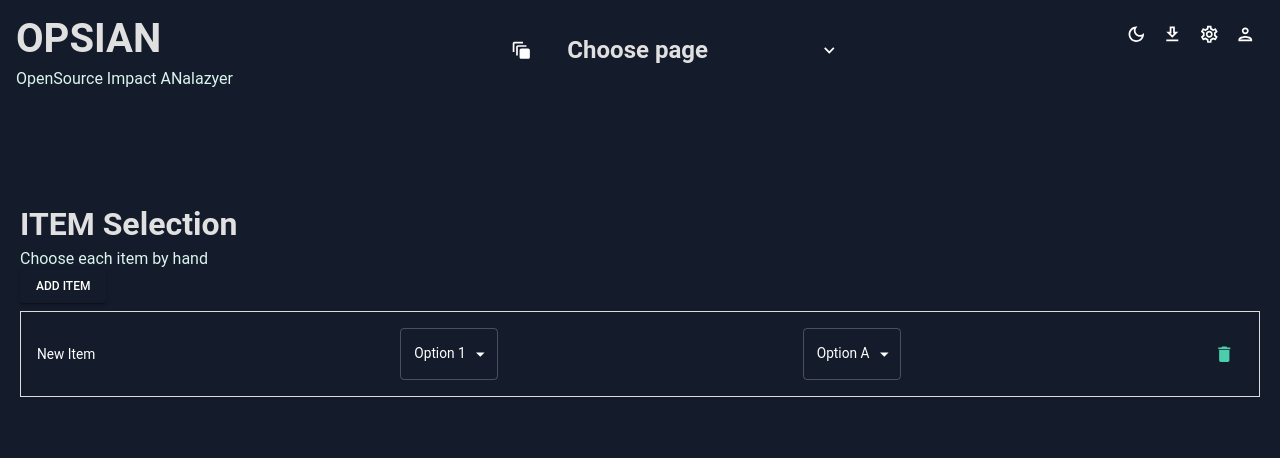
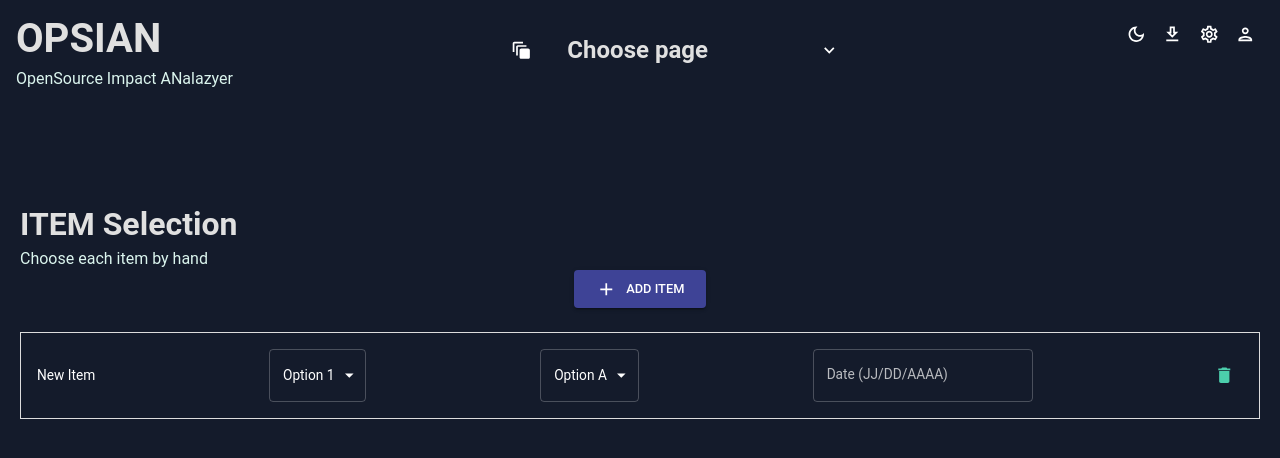
Before and after one commit to amFarwati/SPOC_Analyse_Impact_IT, a React (Create React App) app in the folder v_0.1/front/: page /selection in a window 1280 px wide. Both pictures are taken after a click on the button "ADD ITEM". Shown: the top 458 px of the page. Built offline with nearby package versions, Linux system fonts and the light colour scheme; a web font is replaced by a local one.

Commit message:
page item sans calcul

```diff
--- a/v_0.1/front/package.json
+++ b/v_0.1/front/package.json
@@ -14,7 +14,7 @@
     "@mui/styled-engine-sc": "^6.0.0-alpha.6",
     "@mui/x-charts": "^6.18.2",
     "@mui/x-data-grid": "^6.18.4",
-    "@mui/x-date-pickers": "^6.18.5",
+    "@mui/x-date-pickers": "^6.18.7",
     "@nivo/bar": "^0.84.0",
     "@nivo/core": "^0.84.0",
     "@nivo/geo": "^0.84.0",
--- a/v_0.1/front/src/components/Liste.jsx
+++ b/v_0.1/front/src/components/Liste.jsx
@@ -1,8 +1,10 @@
 import * as React from 'react';
-import { Box, Button, IconButton, Typography, useTheme, Select, MenuItem } from "@mui/material";
+import { Box, Button, IconButton, Typography, useTheme, Select, MenuItem, TextField } from "@mui/material";
 import { useContext } from "react";
 import { ColorModeContext, tokens } from "../theme";
 import DeleteIcon from '@mui/icons-material/Delete';
+import AddIcon from '@mui/icons-material/Add';
+
 
 function MaListe() {
   const [boxes, setBoxes] = React.useState([]);
@@ -10,7 +12,7 @@ function MaListe() {
   const colors = tokens(theme.palette.mode);
 
   const ajouterBox = () => {
-    const nouvelElement = { id: Date.now(), contenu: 'New Item', dropdown1: 'Option 1', dropdown2: 'Option A' };
+    const nouvelElement = { id: Date.now(), contenu: 'New Item', dropdown1: 'Option 1', dropdown2: 'Option A', date: '' };
     setBoxes([...boxes, nouvelElement]);
   };
 
@@ -39,11 +41,24 @@ function MaListe() {
     setBoxes(updatedBoxes);
   };
 
+  const handleDateChange = (id, enteredDate) => {
+    const updatedBoxes = boxes.map((box) => {
+      if (box.id === id) {
+        return { ...box, date: enteredDate };
+      }
+      return box;
+    });
+    setBoxes(updatedBoxes);
+  };
+
   return (
     <Box>
-      <Button onClick={ajouterBox} variant="contained" color="primary">
-        Add Item
-      </Button>
+      <Box textAlign="center" marginBottom="16px">
+        <Button onClick={ajouterBox} variant="contained" color="primary" size="large" sx={{backgroundColor:colors.blueAccent[700]}}>
+        <AddIcon sx={{mr:"10px"}}/>
+          Add Item
+        </Button>
+      </Box>
       <Box
         display="flex"
         flexDirection="column"
@@ -79,6 +94,12 @@ function MaListe() {
               <MenuItem value="Option B">Option B</MenuItem>
               {/* Add more options as needed */}
             </Select>
+            <TextField
+              label="Date (JJ/DD/AAAA)"
+              variant="outlined"
+              value={box.date}
+              onChange={(e) => handleDateChange(box.id, e.target.value)}
+            />
             <IconButton onClick={() => supprimerBox(box.id)} color="secondary">
               <DeleteIcon />
             </IconButton>
```
Also changed, not shown: 1 other file (tests, documents, lock files or other folders).
